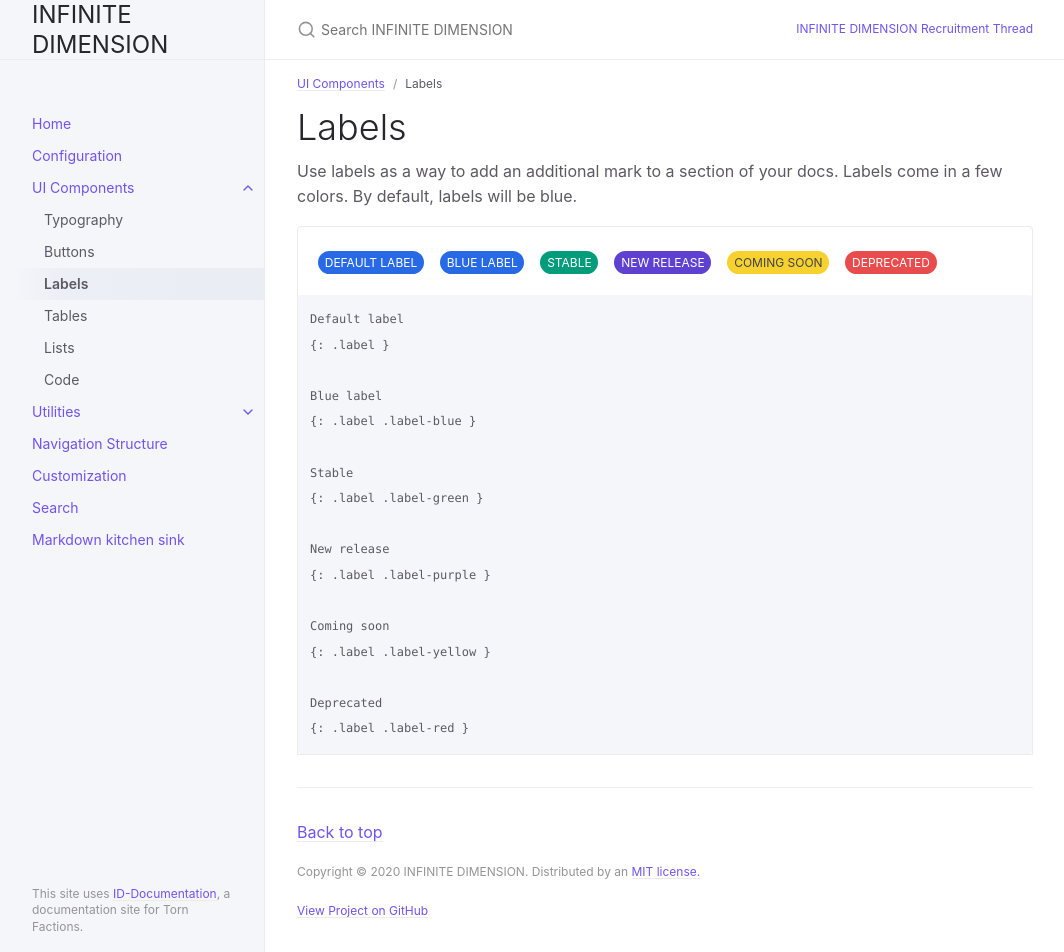
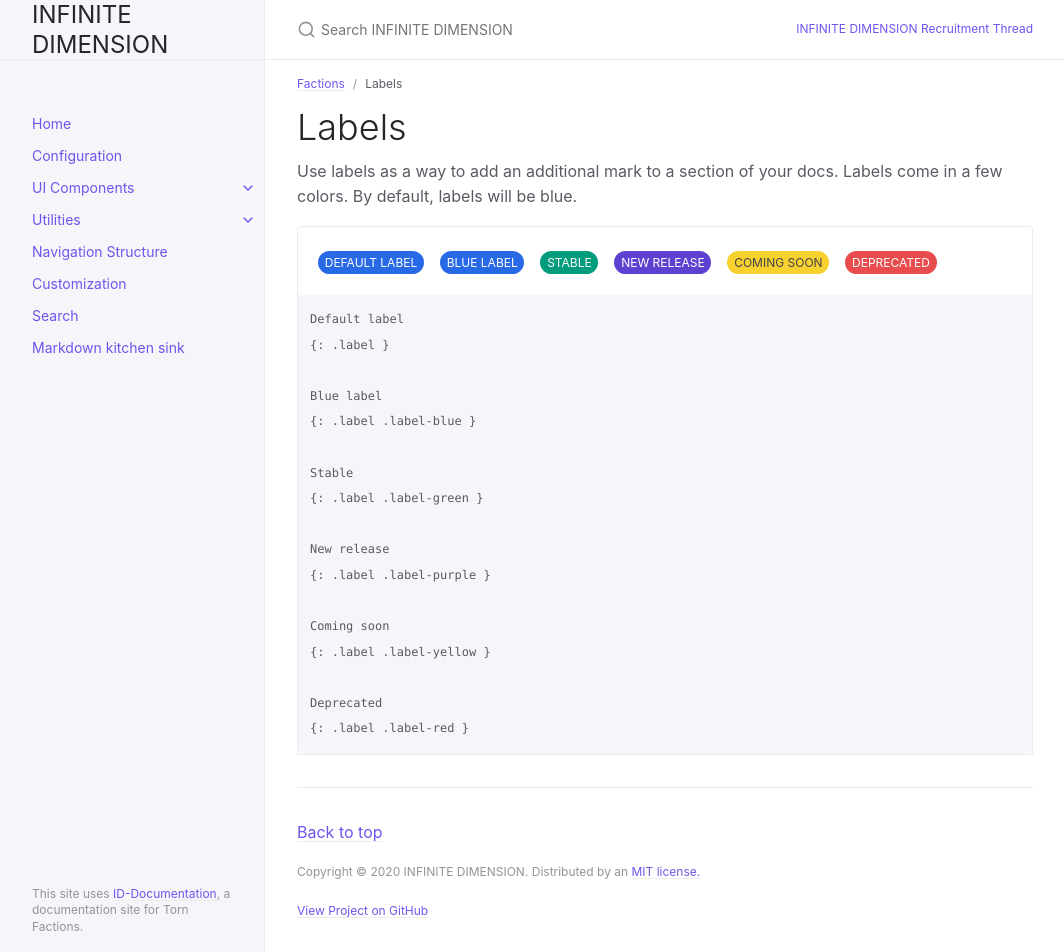
Before and after one commit to OranWeb/id-doc, a Jekyll site: the page built from docs/Factions/labels.md, in a window 1280 px wide and 952 px high. Shown: the whole window, without its empty margins (107-1171 px from the left). Built offline with Jekyll 4.4.1, drawn with Linux system fonts in a browser that asks for light colours.

```diff
--- a/docs/12/labels.md
+++ b/docs/Factions/labels.md
@@ -1,7 +1,7 @@
 ---
 layout: default
 title: Labels
-parent: UI Components
+parent: Factions
 nav_order: 3
 ---
 
```
Also changed, not shown: docs/Factions/ui-components.md (renamed from docs/12/ui-components.md, +1 -1 lines), docs/Factions/buttons.md (renamed from docs/12/buttons.md), docs/Factions/code.md (renamed from docs/12/code.md), docs/Factions/lists.md (renamed from docs/12/lists.md), docs/Factions/tables.md (renamed from docs/12/tables.md), docs/Factions/typography.md (renamed from docs/12/typography.md).
